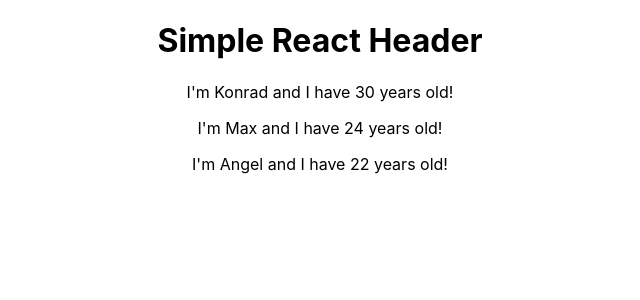
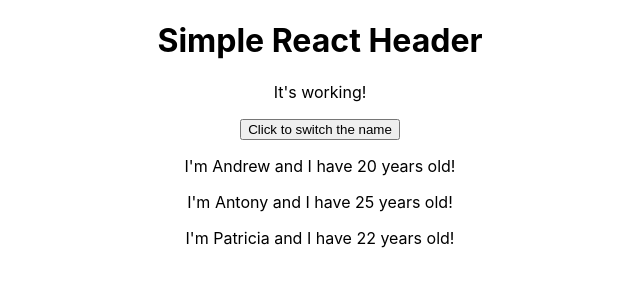
Before and after one commit to konradhojda/react-burger-app, a React (Create React App) app: page / in a window 1280 px wide. Shown: the top 300 px of the page, without its empty margins (320-960 px from the left). Built offline with nearby package versions, Linux system fonts and the light colour scheme.

Commit message:
changes about structure in static html file
improve knowledge about states and props in REACT

```diff
--- a/src/App.js
+++ b/src/App.js
@@ -3,13 +3,37 @@ import Person from './Person/Person';
 import './App.css';
 
 class App extends Component {
+
+    state = {
+        persons: [
+            {
+                name: 'Andrew',
+                age: 20
+            },
+            {
+                name: 'Antony',
+                age: 25
+            },
+            {
+                name: 'Patricia',
+                age: 22
+            }
+        ]
+    };
+
+    changeName = () => {
+        console.log('clicked!');
+    };
+
     render() {
         return (
             <div className="App">
                 <h1>Simple React Header</h1>
-                <Person name="Konrad" age="30"/>
-                <Person name="Max" age="24"> My hobby is: skying </Person>
-                <Person name="Angel" age="22"/>
+                <p>It's working!</p>
+                <button onClick={this.changeName}>Click to switch the name</button>
+                <Person name={this.state.persons[0].name} age={this.state.persons[0].age}/>
+                <Person name={this.state.persons[1].name} age={this.state.persons[1].age}/>
+                <Person name={this.state.persons[2].name} age={this.state.persons[2].age}/>
             </div>
         );
     }
--- a/src/Person/Person.js
+++ b/src/Person/Person.js
@@ -1,7 +1,12 @@
 import React, {Component} from 'react';
 
 const person = (props) => {
-    return <p>I'm {props.name} and I have {props.age} years old!</p>
+    return (
+        <div>
+            <p>I'm {props.name} and I have {props.age} years old!</p>
+            <p>{props.children}</p>
+        </div>
+    )
 };
 
 export default person;
```
Also changed, not shown: public/index.html (+0 -23 lines).
